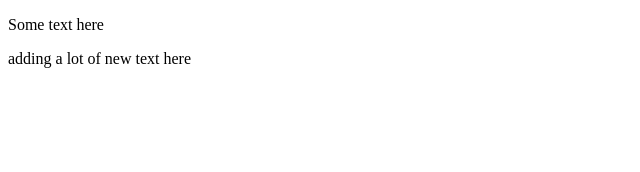
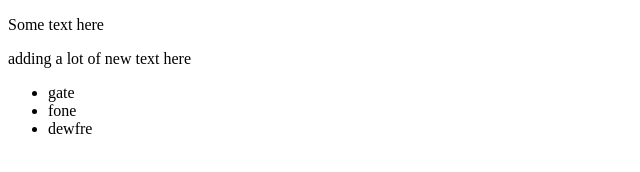
Before and after one commit to gunnika-aggarwal/learncontrolsystem, a plain HTML site: page index.html in a window 1280 px wide. Shown: the whole page, without its empty margins (0-640 px from the left). Drawn offline with Linux system fonts and the light colour scheme.

Commit message:
Add a list

```diff
--- a/index.html
+++ b/index.html
@@ -8,5 +8,10 @@
 <body>
     <p>Some text here</p>
     <p>adding a lot of new text here</p>
+    <ul>
+        <li>gate</li>
+        <li>fone</li>
+        <li>dewfre</li>
+    </ul>
 </body>
 </html>
```
